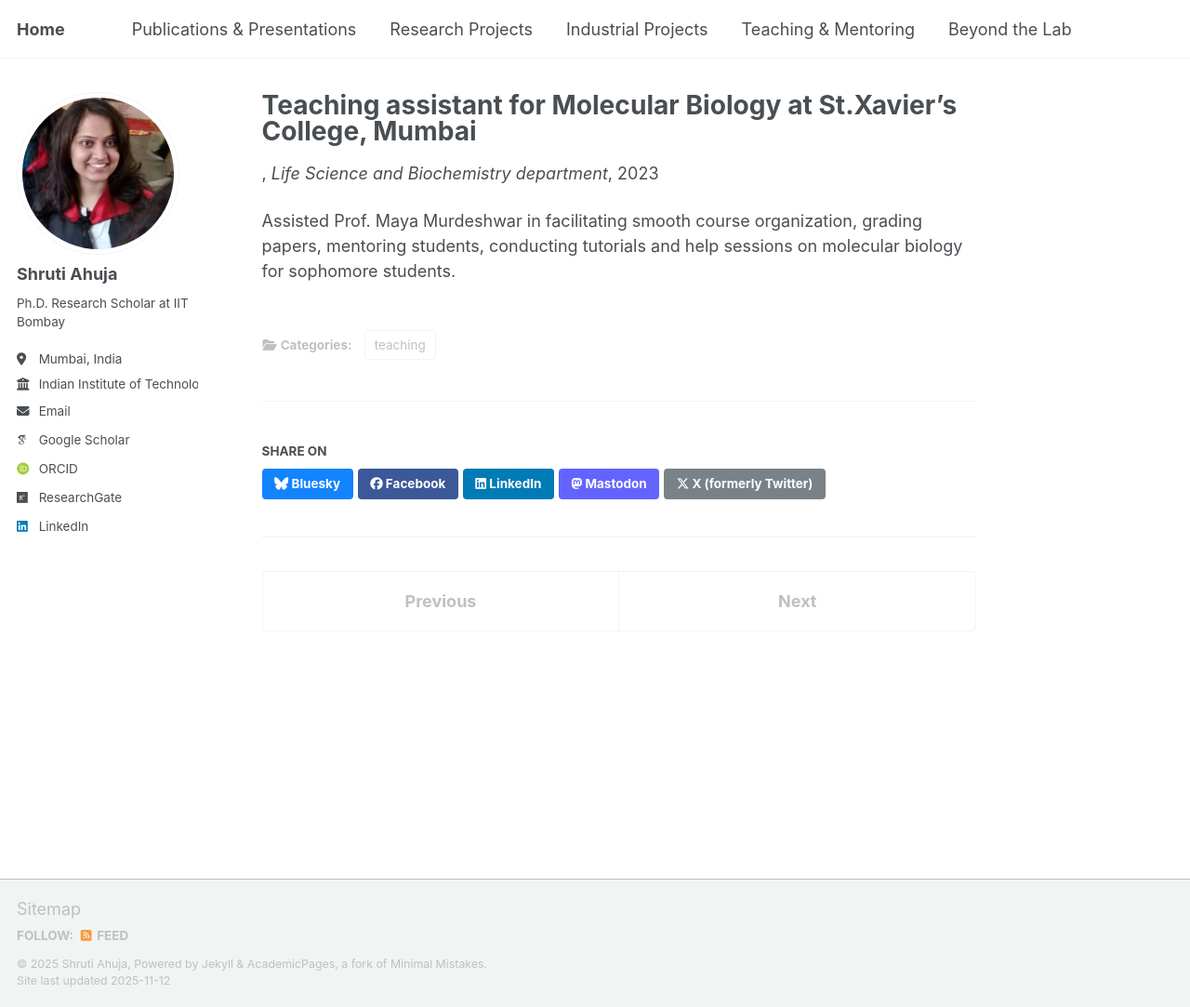
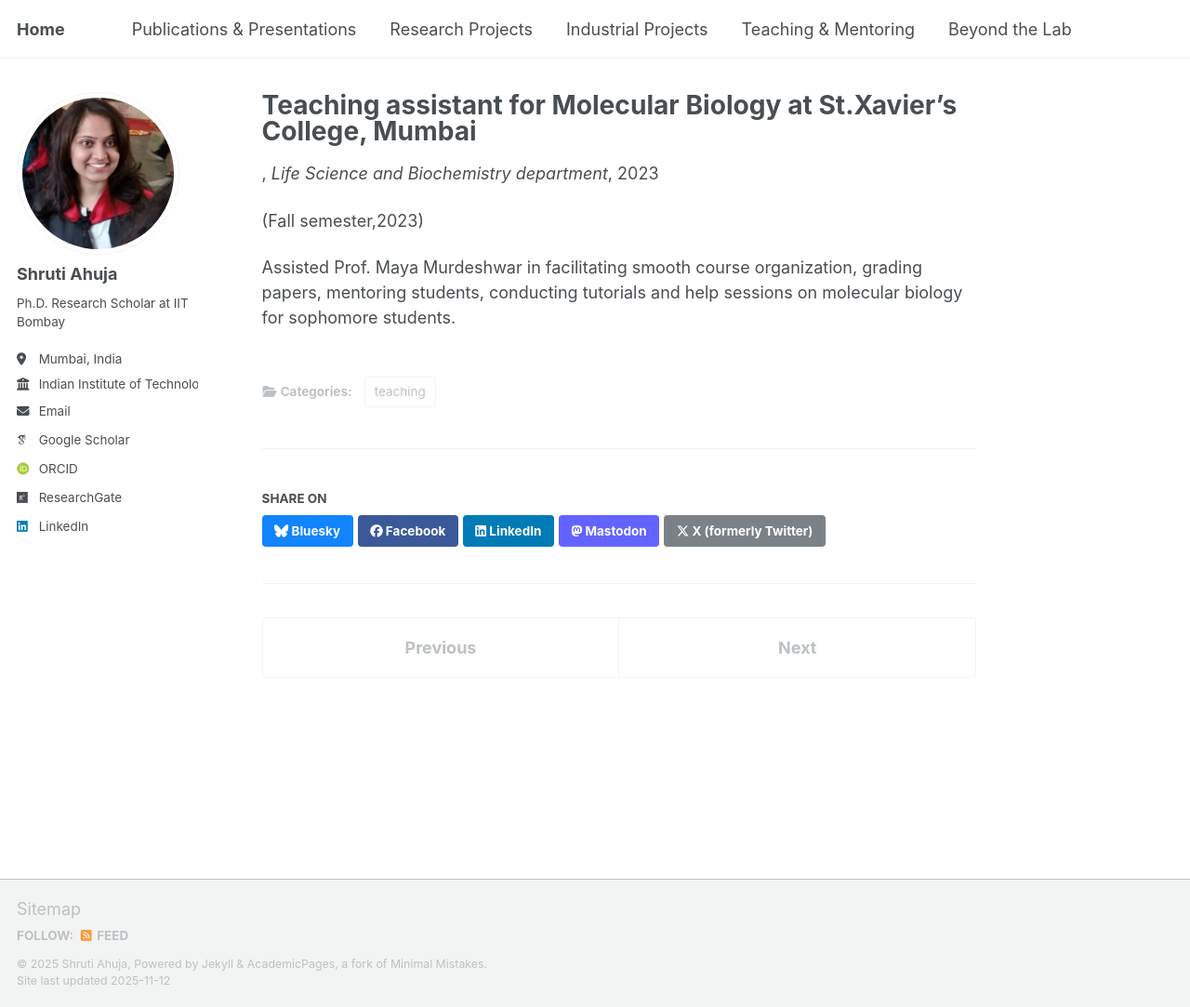
Before and after one commit to shrutiahuja/shrutiahuja.github.io, a Jekyll site: the page built from _teaching/molbio.md, in a window 1280 px wide and 1083 px high. Shown: the whole window at 93% size. Built offline with Jekyll 4.4.1, drawn with Linux system fonts in a browser that asks for light colours; some web fonts are replaced; a script that is not in the unit is left out.

Commit message:
Update molbio.md

```diff
--- a/_teaching/molbio.md
+++ b/_teaching/molbio.md
@@ -9,4 +9,6 @@ venue: "Life Science and Biochemistry department"
 date: 2023-03-01
 location: "St Xavier's College, Mumbai, India."
 ---
+(Fall semester,2023)
+
 Assisted Prof. Maya Murdeshwar in facilitating smooth course organization, grading papers, mentoring students, conducting tutorials and help sessions on molecular biology for sophomore students.
```
